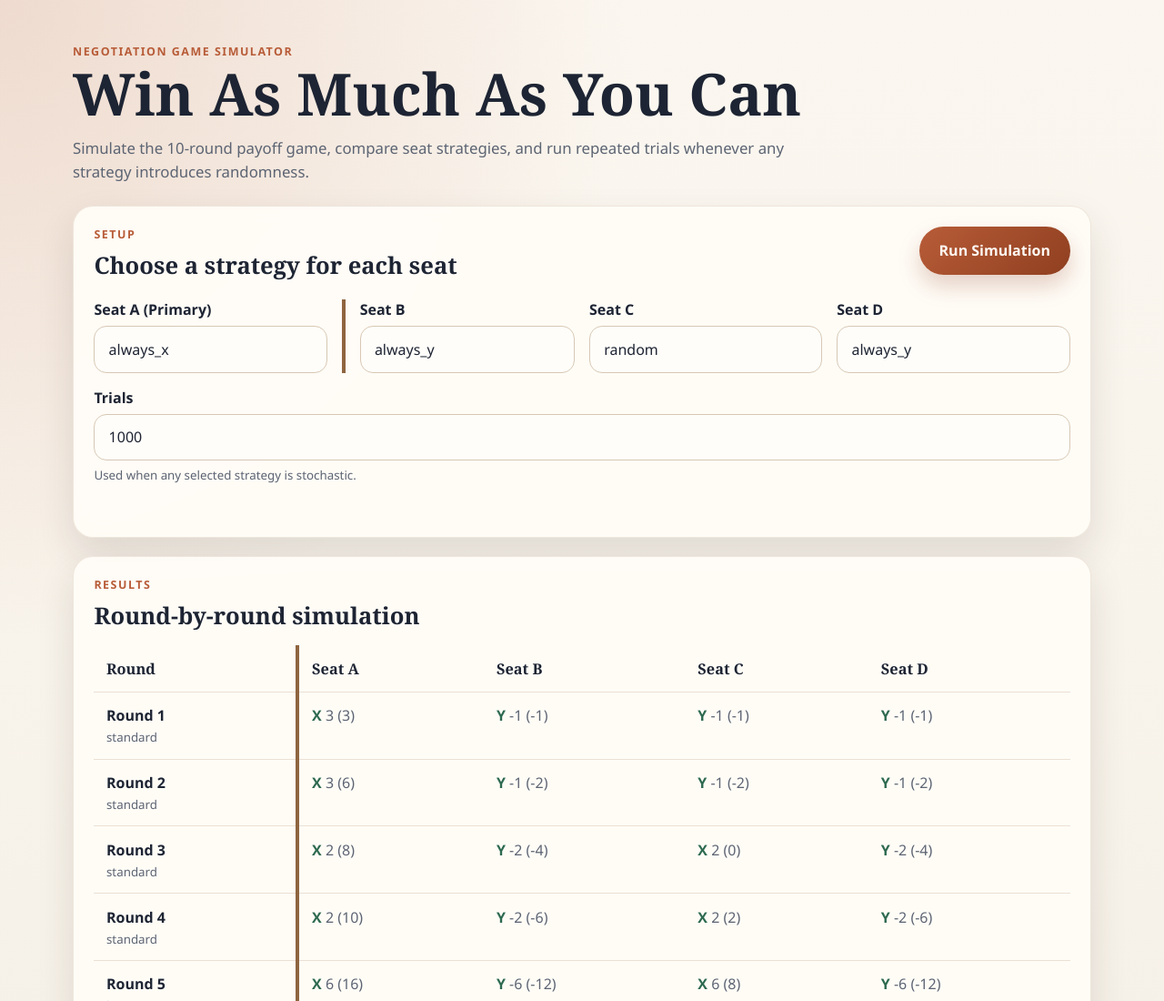
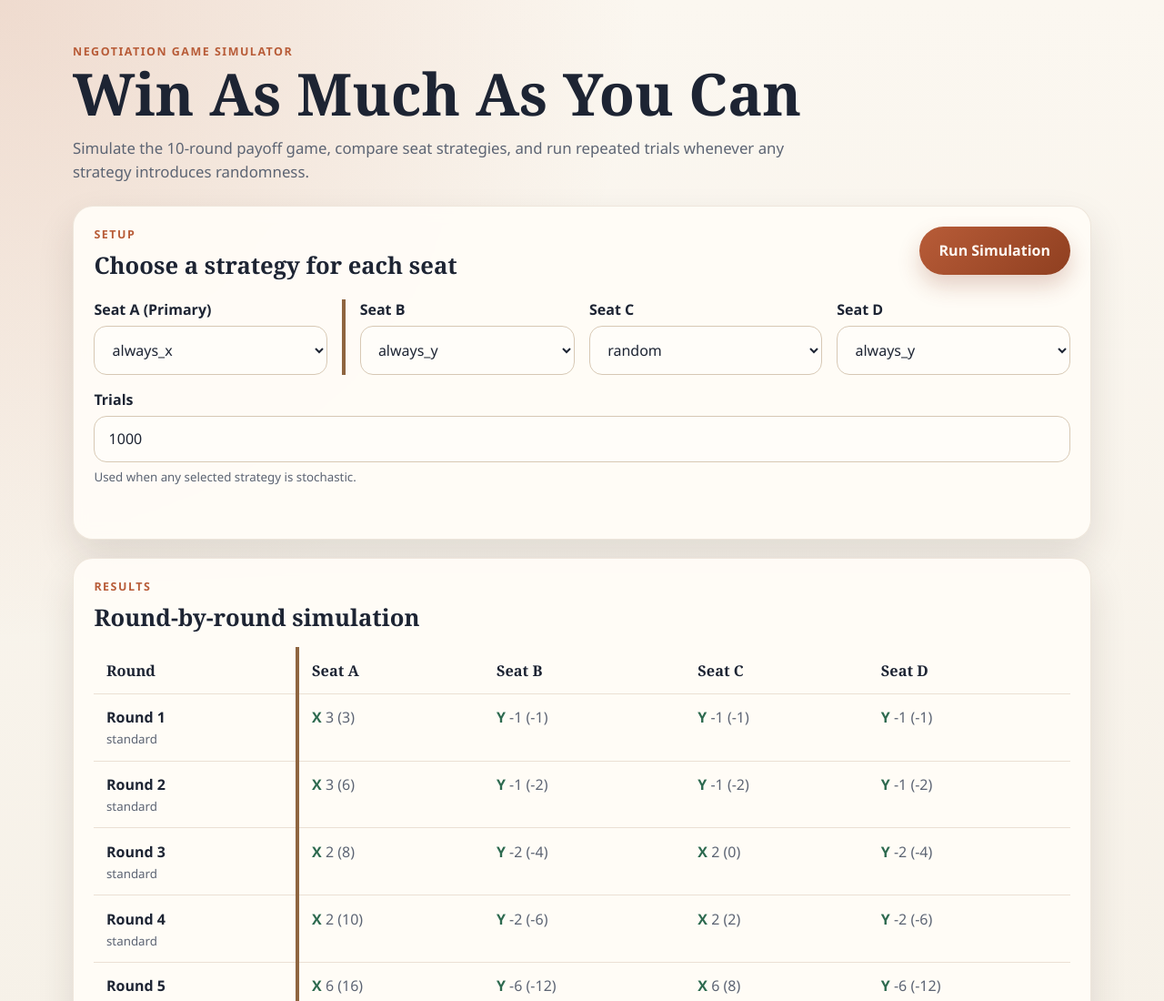
Before and after one commit to gzciteli/win-as-much-as-you-can-sim, a website with bundled scripts: page index.html in a window 1280 px wide. Shown: the top 1100 px of the page at 91% size. Built offline with nearby package versions, Linux system fonts and the light colour scheme.

Commit message:
Use dropdown strategy selectors

```diff
--- a/app.js
+++ b/app.js
@@ -11,7 +11,6 @@ import {
 const seatInputs = Object.fromEntries(
   SEATS.map((seat) => [seat, document.querySelector(`#seat-${seat}`)])
 );
-const datalist = document.querySelector("#strategy-options");
 const trialsControl = document.querySelector("#trials-control");
 const trialsInput = document.querySelector("#trials");
 const runButton = document.querySelector("#run-simulation");
@@ -27,19 +26,19 @@ wireEvents();
 runSimulation();
 
 function seedStrategyOptions() {
-  datalist.innerHTML = getStrategyList()
-    .map(
-      (strategy) =>
-        `<option value="${strategy.id}">${strategy.id}${
-          strategy.isStochastic ? " (stochastic)" : ""
-        }</option>`
-    )
+  const optionsMarkup = getStrategyList()
+    .map((strategy) => `<option value="${strategy.id}">${strategy.id}</option>`)
     .join("");
+
+  for (const [seat, input] of Object.entries(seatInputs)) {
+    input.innerHTML = optionsMarkup;
+    input.value = defaultStrategyForSeat(seat);
+  }
 }
 
 function wireEvents() {
   for (const input of Object.values(seatInputs)) {
-    input.addEventListener("input", updateTrialsVisibility);
+    input.addEventListener("change", updateTrialsVisibility);
   }
 
   runButton.addEventListener("click", () => {
@@ -93,7 +92,7 @@ async function runSimulation() {
 
 function readStrategySelection() {
   return Object.fromEntries(
-    SEATS.map((seat) => [seat, seatInputs[seat].value.trim().toLowerCase()])
+    SEATS.map((seat) => [seat, seatInputs[seat].value])
   );
 }
 
@@ -183,3 +182,15 @@ function nextPaint() {
     });
   });
 }
+
+function defaultStrategyForSeat(seat) {
+  if (seat === "A") {
+    return "always_x";
+  }
+
+  if (seat === "C") {
+    return "random";
+  }
+
+  return "always_y";
+}
--- a/index.html
+++ b/index.html
@@ -33,39 +33,19 @@
         <div class="controls-grid">
           <label class="control seat-a">
             <span>Seat A (Primary)</span>
-            <input
-              id="seat-A"
-              list="strategy-options"
-              autocomplete="off"
-              value="always_x"
-            />
+            <select id="seat-A"></select>
           </label>
           <label class="control seat-divider">
             <span>Seat B</span>
-            <input
-              id="seat-B"
-              list="strategy-options"
-              autocomplete="off"
-              value="always_y"
-            />
+            <select id="seat-B"></select>
           </label>
           <label class="control">
             <span>Seat C</span>
-            <input
-              id="seat-C"
-              list="strategy-options"
-              autocomplete="off"
-              value="random"
-            />
+            <select id="seat-C"></select>
           </label>
           <label class="control">
             <span>Seat D</span>
-            <input
-              id="seat-D"
-              list="strategy-options"
-              autocomplete="off"
-              value="always_y"
-            />
+            <select id="seat-D"></select>
           </label>
           <label id="trials-control" class="control trials-control">
             <span>Trials</span>
@@ -80,8 +60,6 @@
             <small>Used when any selected strategy is stochastic.</small>
           </label>
         </div>
-
-        <datalist id="strategy-options"></datalist>
         <p id="validation-message" class="validation-message" aria-live="polite"></p>
       </section>
 
--- a/styles.css
+++ b/styles.css
@@ -141,7 +141,8 @@ h1 {
   font-weight: 700;
 }
 
-.control input {
+.control input,
+.control select {
   width: 100%;
   border: 1px solid var(--line);
   border-radius: 14px;
@@ -151,7 +152,8 @@ h1 {
   color: var(--ink);
 }
 
-.control input:focus {
+.control input:focus,
+.control select:focus {
   outline: 2px solid rgba(184, 92, 56, 0.35);
   border-color: var(--accent);
 }
```
